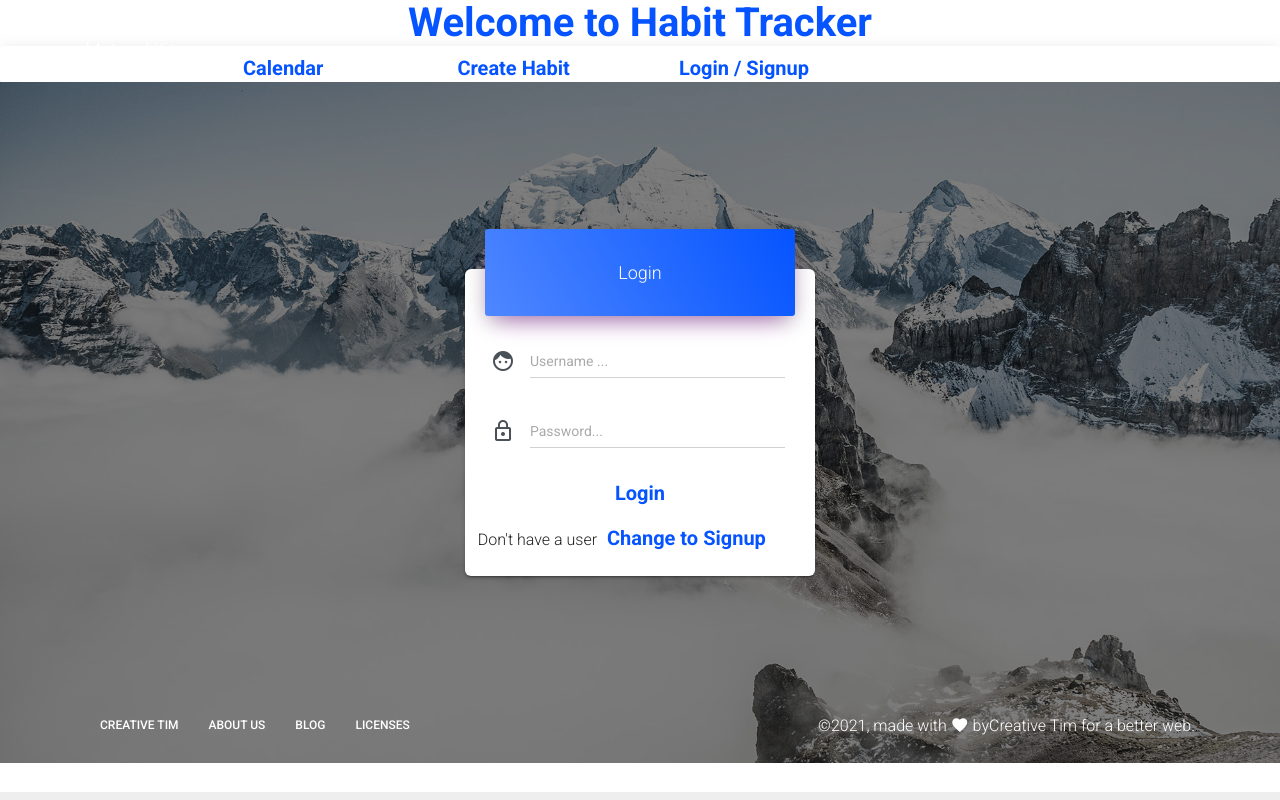
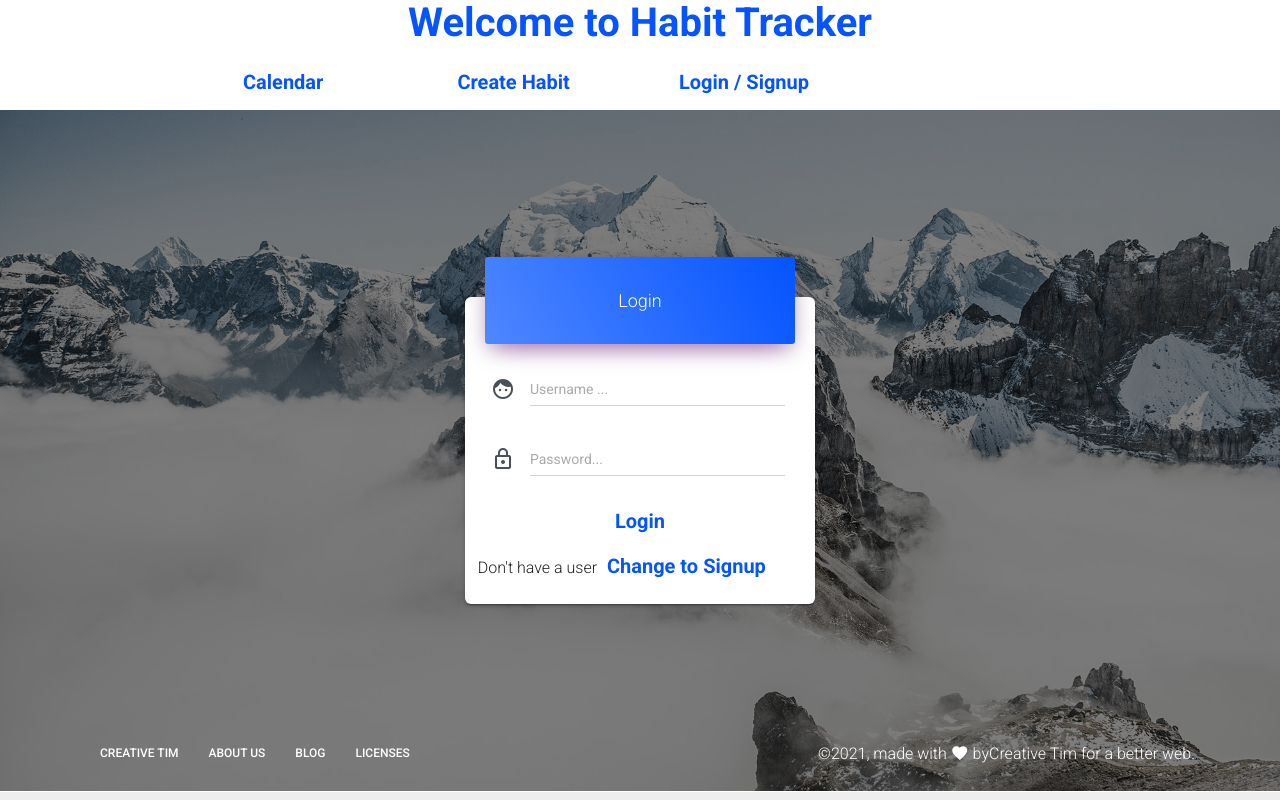
Before and after one commit to TrellinXp/habit-tracker-client, a React (Create React App) app: page / in a window 1280 px wide. Built offline with nearby package versions, Linux system fonts and the light colour scheme.

Commit message:
Small Css fixes

```diff
--- a/src/App.css
+++ b/src/App.css
@@ -37,6 +37,12 @@
   color: #0554ff;
 }
 
+.title {
+  height: 10vh !important;
+  padding-top: 4vh;
+  margin-top: 0;
+}
+
 @keyframes App-logo-spin {
   from {
     transform: rotate(0deg);
--- a/src/Index.css
+++ b/src/Index.css
@@ -95,7 +95,9 @@ body {
   }
 
   .navbar {
-    margin-bottom: 0px !important
+    margin-bottom: 0px !important;
+    height: 8vh;
+    box-shadow: none !important;
   }
 
   .username {
```
